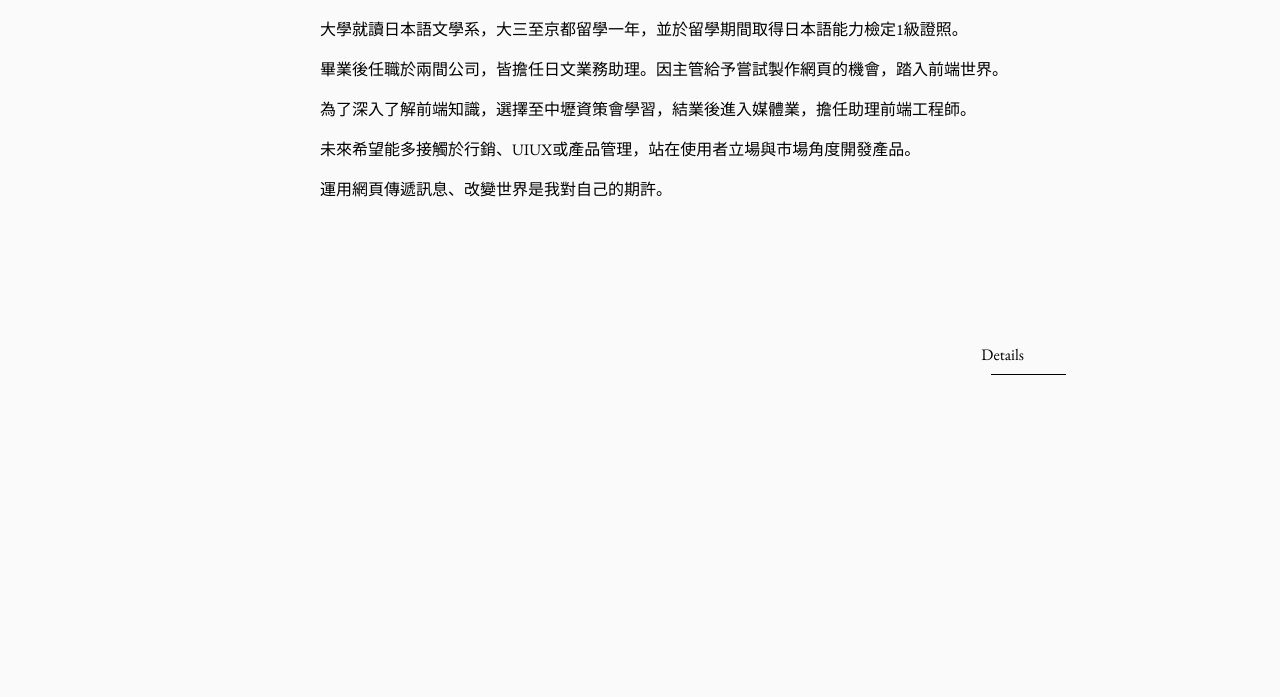
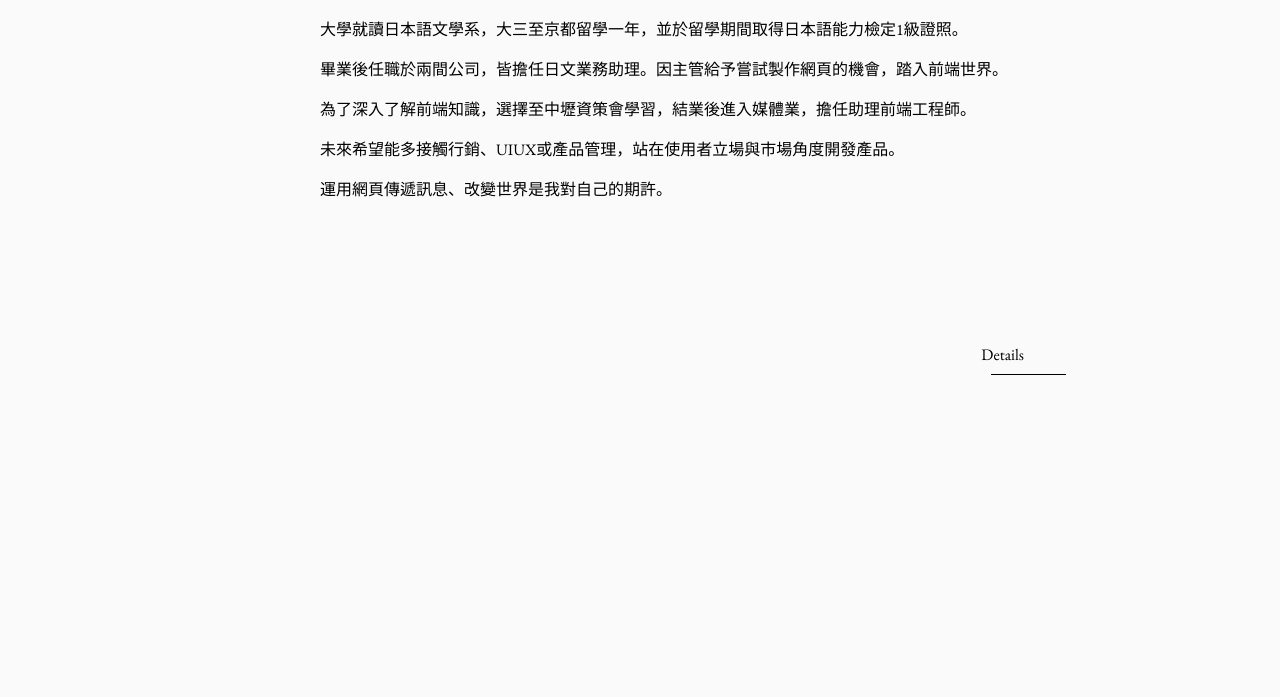
Before and after one commit to jadycain/portfolio, a plain HTML site: page index.html in a window 1280 px wide. Shown: the part 1040-1737 px from the top of the page. Drawn offline with nearby package versions, Linux system fonts and the light colour scheme; some packages are replaced by stand-ins of ours; a script that the page names is missing.

Commit message:
about content upload

```diff
--- a/index.html
+++ b/index.html
@@ -89,7 +89,7 @@
                             <p>大學就讀日本語文學系，大三至京都留學一年，並於留學期間取得日本語能力檢定1級證照。</p>
                             <p>畢業後任職於兩間公司，皆擔任日文業務助理。因主管給予嘗試製作網頁的機會，踏入前端世界。</p>
                             <p>為了深入了解前端知識，選擇至中壢資策會學習，結業後進入媒體業，擔任助理前端工程師。</p>
-                            <p>未來希望能多接觸於行銷、UIUX或產品管理，站在使用者立場與市場角度開發產品。</p>
+                            <p>未來希望能多接觸行銷、UIUX或產品管理，站在使用者立場與市場角度開發產品。</p>
                             <p>運用網頁傳遞訊息、改變世界是我對自己的期許。</p>
                         </div>
                         <div class="m-main__about-button">
```
